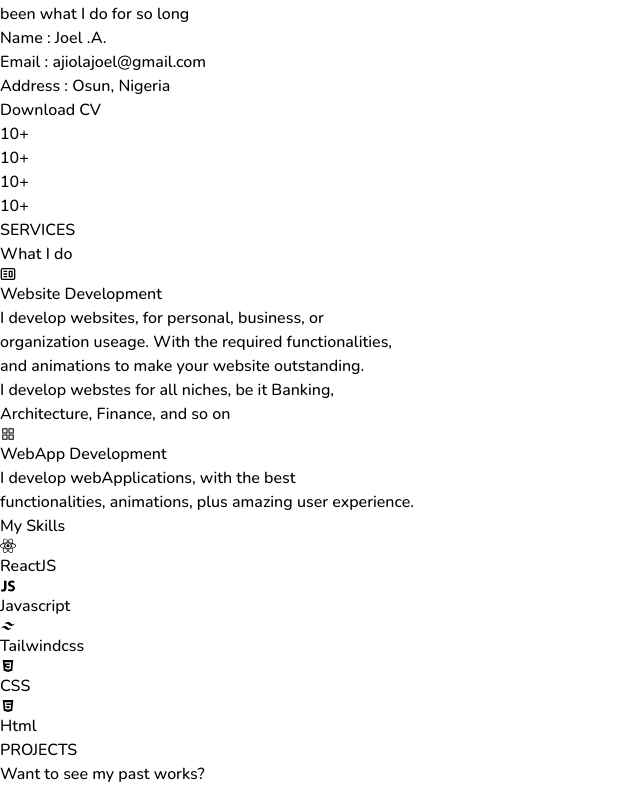
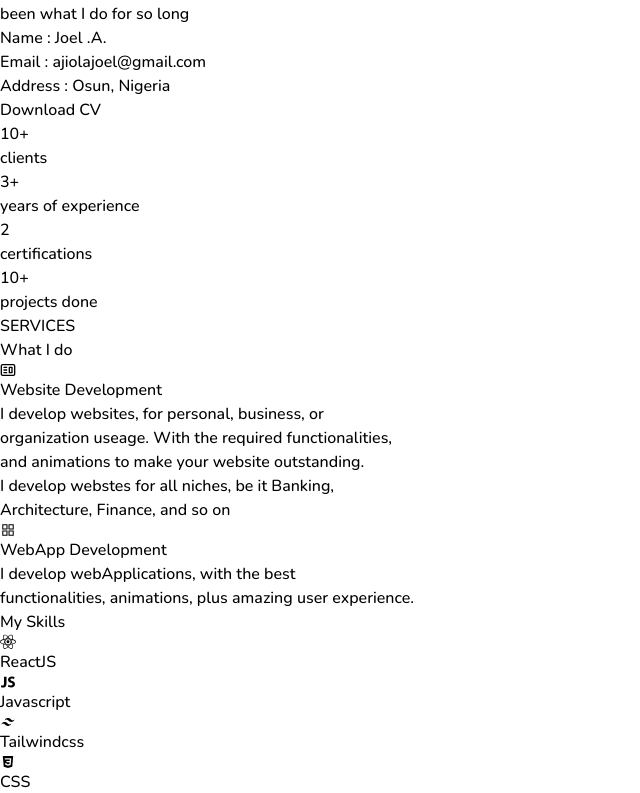
Before and after one commit to Joel0007tech/joel-folio, a React (Vite) app: page / in a window 1280 px wide. Shown: the part 767-1560 px from the top of the page, without its empty margins (0-640 px from the left). Built offline with nearby package versions, Linux system fonts and the light colour scheme.

Commit message:
fixing the about section

```diff
--- a/src/components/About.jsx
+++ b/src/components/About.jsx
@@ -40,38 +40,42 @@ function handleAction() {
          </div>
       </div>
      <div>
-      <div className='pt-1 pr-1 bg-green-500' onScroll={handleAction}/>
-      <div className='flex sm:flex sm:flex-col justify-center sm:justify-center' >
+      <div className='pt-[0.4px] bg-green-500'/>
+      <div className='flex sm:flex sm:flex-col justify-center sm:justify-center gap-10 m-5'
+      onScroll={handleAction}>
         {counter &&
         <>
         <div className='flex flex-col'>
-        <div>
+        <div className='flex justify-center'>
        <CountUp start={0} end={10} duration={5}/>
        +
         </div>
+        <p className='sm:text-center'>clients</p>
       </div>
       <div className='flex flex-col'>
-        <div>
+        <div className='flex justify-center'>
+       <CountUp start={0} end={3} duration={5}/>
+       +
+        </div>
+       <p className='sm:text-center'>years of experience</p>
+      </div>
+      <div className='flex flex-col'>
+        <div className='flex justify-center'>
+       <CountUp start={0} end={2} duration={5}/>
+        </div>
+        <p className='sm:text-center'>certifications</p>
+      </div>
+      <div className='flex flex-col'>
+        <div className='flex justify-center'>
        <CountUp start={0} end={10} duration={5}/>
        +
         </div>
-      </div>
-      <div className='flex flex-col'>
-        <div>
-       <CountUp start={0} end={10} duration={5}/>
-       +
-        </div>
-      </div>
-      <div className='flex flex-col'>
-        <div>
-       <CountUp start={0} end={10} duration={5}/>
-       +
-        </div>
+        <p className='sm:text-center'>projects done</p>
       </div>
       </>
         }
       </div>
-      <div className='pt-1 pr-1 border border-r-2 bg-green-500'/>
+      <div className='pt-[0.4px] bg-green-500'/>
      </div>
       </div>
     </div>
```
